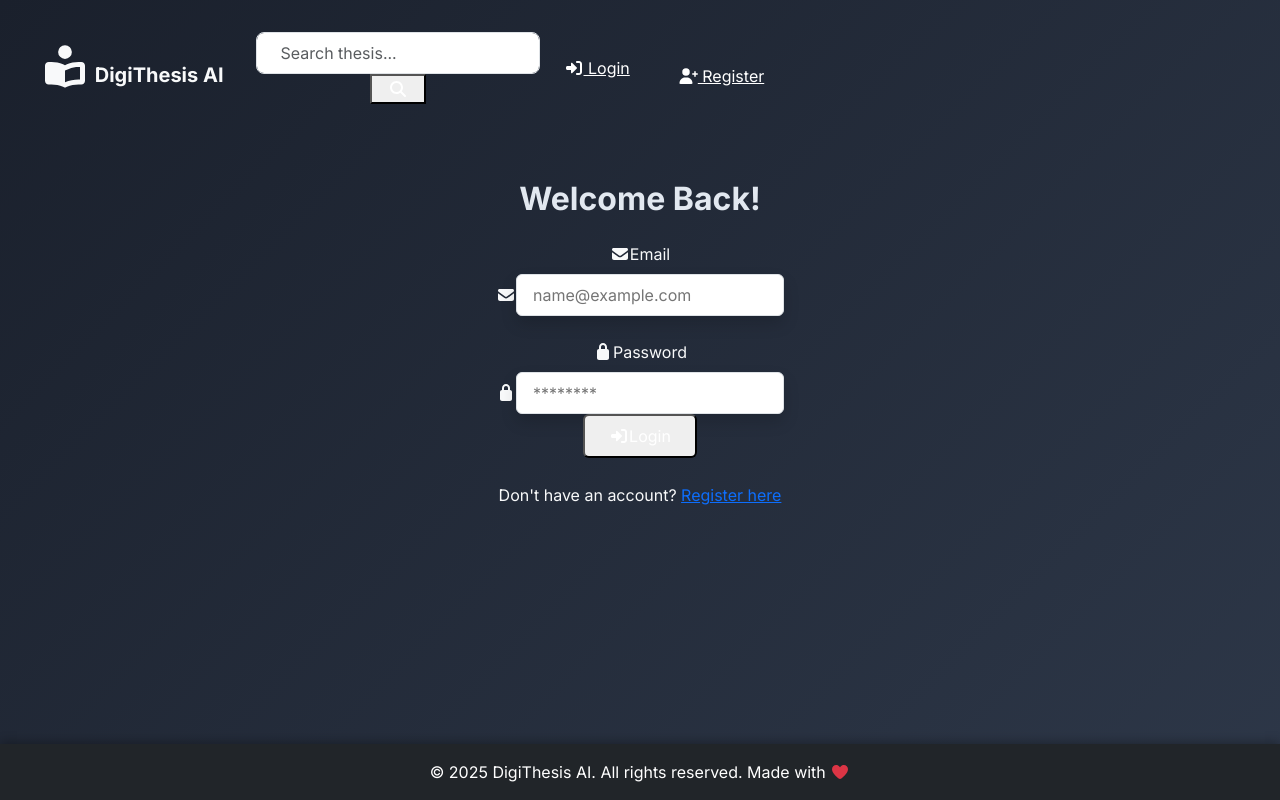
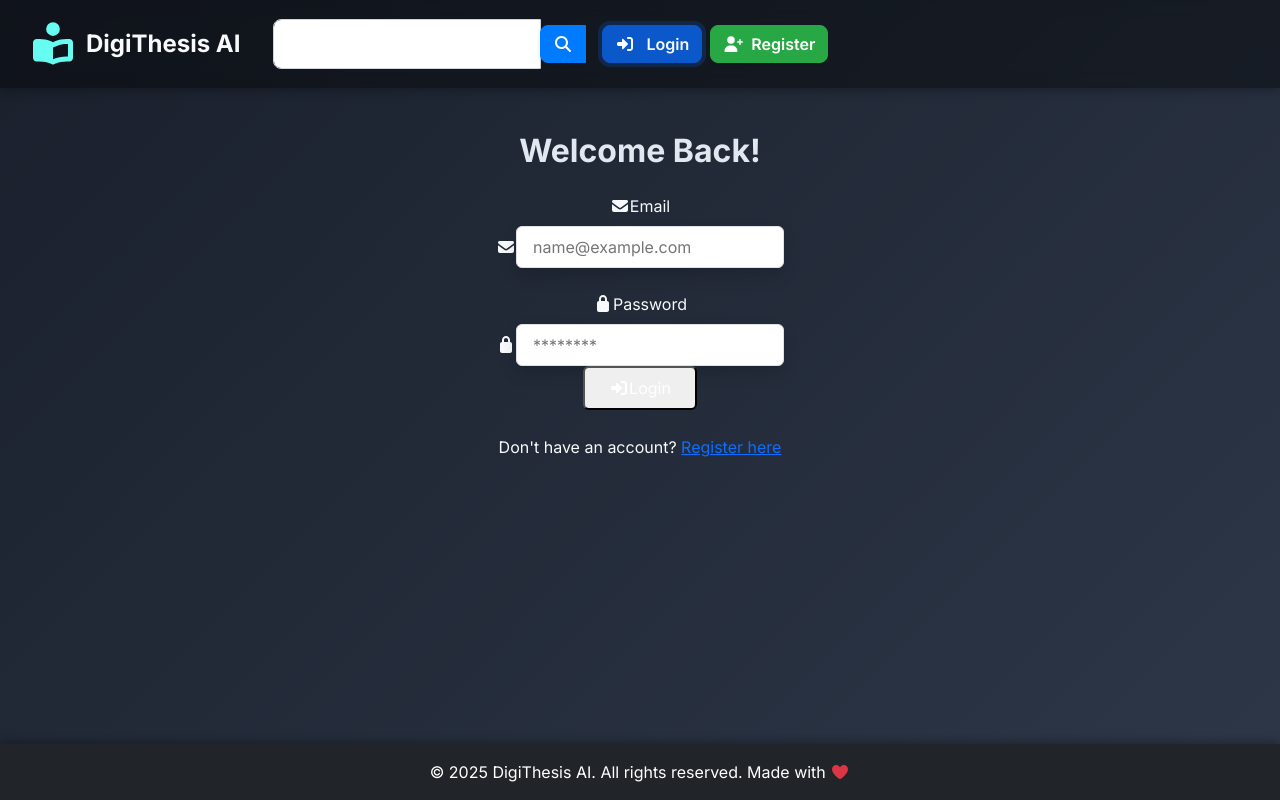
Before and after one commit to Shuvo1998/digi-thesis-ai-project, a React (Create React App) app in the folder frontend/: page /login in a window 1280 px wide. Built offline with nearby package versions, Linux system fonts and the light colour scheme.

Commit message:
revert header

```diff
--- a/frontend/src/components/Layout/Header.js
+++ b/frontend/src/components/Layout/Header.js
@@ -5,23 +5,26 @@ import { UserContext } from '../../context/UserContext';
 import { FontAwesomeIcon } from '@fortawesome/react-fontawesome';
 import {
     faBookOpenReader, faUserPlus, faSignInAlt, faSignOutAlt, faUpload,
-    faTachometerAlt, faSearch, faClipboardList, faUserCircle, faTimesCircle
+    faTachometerAlt, faSearch, faClipboardList, faUserCircle, faTimesCircle // Added faTimesCircle
 } from '@fortawesome/free-solid-svg-icons';
 
 const Header = () => {
-    // CRITICAL FIX: Destructure logoutUser instead of logout
-    const { user, logoutUser } = useContext(UserContext);
+    const { user, logout } = useContext(UserContext);
     const navigate = useNavigate();
-    const location = useLocation();
+    const location = useLocation(); // Get current location to determine active link
     const [searchQuery, setSearchQuery] = useState('');
 
+    // Refs for detecting clicks outside the navbar collapse
     const navbarCollapseRef = useRef(null);
     const navbarTogglerRef = useRef(null);
 
+    // Effect to handle clicks outside the collapsed navbar
     useEffect(() => {
         const handleClickOutside = (event) => {
+            // Check if the navbar collapse is currently open (has the 'show' class)
             const isNavbarOpen = navbarCollapseRef.current && navbarCollapseRef.current.classList.contains('show');
 
+            // If the navbar is open AND the click is outside the navbar collapse AND outside the toggler button itself
             if (
                 isNavbarOpen &&
                 navbarCollapseRef.current &&
@@ -29,14 +32,18 @@ const Header = () => {
                 navbarTogglerRef.current &&
                 !navbarTogglerRef.current.contains(event.target)
             ) {
+                // Programmatically close the navbar collapse by simulating a click on the toggler.
+                // This leverages Bootstrap's built-in collapse behavior.
                 if (navbarTogglerRef.current) {
                     navbarTogglerRef.current.click();
                 }
             }
         };
 
+        // Add the event listener for clicks
         document.addEventListener('click', handleClickOutside);
 
+        // Clean up the event listener when the component unmounts
         return () => {
             document.removeEventListener('click', handleClickOutside);
         };
@@ -59,30 +66,30 @@ const Header = () => {
     };
 
     const handleLogout = () => {
-        // CRITICAL FIX: Call logoutUser from context
-        logoutUser();
+        logout();
         navigate('/login');
     };
 
+    // Helper function to determine if a link is active
     const isActive = (path) => {
         if (path === '/') {
-            return location.pathname === '/';
+            return location.pathname === '/'; // Exact match for the home path
         }
+        // For other paths, check if the current path starts with the link's path
         return location.pathname.startsWith(path);
     };
 
     return (
-        // Changed navbar background to a dark shade, added padding
-        <nav className="navbar navbar-expand-lg navbar-dark bg-gray-800 py-4 sticky-top shadow-md">
-            <div className="container-fluid max-w-7xl mx-auto px-4 sm:px-6 lg:px-8"> {/* Added max-width and padding */}
-                <Link className={`navbar-brand flex items-center ${isActive('/') ? 'text-blue-400' : 'text-gray-100'}`} to="/"> {/* Adjusted text colors */}
-                    <FontAwesomeIcon icon={faBookOpenReader} size="2x" className="mr-2 text-blue-400" /> {/* Adjusted icon color */}
-                    <span className="font-bold text-2xl sm:text-3xl">DigiThesis AI</span> {/* Adjusted font size */}
+        <nav className="navbar navbar-expand-lg navbar-dark bg-transparent py-3 sticky-top">
+            <div className="container-fluid">
+                <Link className={`navbar-brand d-flex align-items-center ${isActive('/') ? 'active' : ''}`} to="/">
+                    <FontAwesomeIcon icon={faBookOpenReader} size="2x" className="me-2 brand-icon" />
+                    <span className="fw-bold fs-4">DigiThesis AI</span>
                 </Link>
 
                 <button
                     ref={navbarTogglerRef}
-                    className="navbar-toggler focus:outline-none focus:ring-2 focus:ring-blue-500" // Tailwind focus ring
+                    className="navbar-toggler"
                     type="button"
                     data-bs-toggle="collapse"
                     data-bs-target="#navbarNav"
@@ -95,77 +102,77 @@ const Header = () => {
 
                 <div
                     ref={navbarCollapseRef}
-                    className="collapse navbar-collapse lg:justify-end" // Adjusted alignment for larger screens
+                    className="collapse navbar-collapse ms-auto"
                     id="navbarNav"
                 >
-                    <form className="flex my-2 lg:my-0 lg:mr-3 w-full lg:w-auto" role="search" onSubmit={handleSearchSubmit}> {/* Flexbox for search */}
-                        <div className="relative flex-grow"> {/* Relative for absolute positioning of clear button */}
+                    <form className="d-flex my-2 my-lg-0 me-lg-3" role="search" onSubmit={handleSearchSubmit}>
+                        <div className="input-group search-input-group"> {/* Added search-input-group class */}
                             <input
-                                className="form-control px-4 py-2 rounded-md border border-gray-600 bg-gray-700 text-gray-100 focus:outline-none focus:ring-2 focus:ring-blue-500 w-full" // Dark theme input
+                                className="form-control navbar-search-input"
                                 type="search"
                                 placeholder="Search thesis..."
                                 aria-label="Search"
                                 value={searchQuery}
                                 onChange={handleSearchChange}
                             />
-                            {searchQuery && (
+                            {searchQuery && ( // Conditionally render clear button
                                 <button
                                     type="button"
-                                    className="absolute right-12 top-1/2 transform -translate-y-1/2 text-gray-400 hover:text-gray-200 focus:outline-none" // Positioning and dark theme colors
+                                    className="btn clear-search-btn"
                                     onClick={handleClearSearch}
                                     aria-label="Clear search"
                                 >
                                     <FontAwesomeIcon icon={faTimesCircle} />
                                 </button>
                             )}
-                            <button className="absolute right-0 top-0 h-full px-3 bg-blue-600 text-white rounded-r-md hover:bg-blue-700 transition duration-200 flex items-center justify-center" type="submit"> {/* Positioning and dark theme colors */}
+                            <button className="btn btn-outline-light input-group-text" type="submit">
                                 <FontAwesomeIcon icon={faSearch} />
                             </button>
                         </div>
                     </form>
 
-                    <ul className="navbar-nav flex flex-col lg:flex-row lg:items-center lg:space-x-4 mt-2 lg:mt-0"> {/* Flexbox for nav items */}
+                    <ul className="navbar-nav mb-2 mb-lg-0 align-items-lg-center">
                         {user ? (
                             <>
                                 <li className="nav-item">
-                                    <Link className={`nav-link px-3 py-2 rounded-md text-gray-200 hover:bg-gray-700 transition duration-200 ${isActive('/dashboard') ? 'bg-gray-700 text-white' : ''}`} to="/dashboard"> {/* Dark theme nav link */}
-                                        <FontAwesomeIcon icon={faTachometerAlt} className="mr-2" /> Dashboard
+                                    <Link className={`nav-link text-white ${isActive('/dashboard') ? 'active' : ''}`} to="/dashboard">
+                                        <FontAwesomeIcon icon={faTachometerAlt} className="me-1" /> Dashboard
                                     </Link>
                                 </li>
                                 <li className="nav-item">
-                                    <Link className={`nav-link px-3 py-2 rounded-md text-gray-200 hover:bg-gray-700 transition duration-200 ${isActive('/upload-thesis') ? 'bg-gray-700 text-white' : ''}`} to="/upload-thesis"> {/* Dark theme nav link */}
-                                        <FontAwesomeIcon icon={faUpload} className="mr-2" /> Upload Thesis
+                                    <Link className={`nav-link text-white ${isActive('/upload-thesis') ? 'active' : ''}`} to="/upload-thesis">
+                                        <FontAwesomeIcon icon={faUpload} className="me-1" /> Upload Thesis
                                     </Link>
                                 </li>
                                 {(user.role === 'admin' || user.role === 'supervisor') && (
                                     <li className="nav-item">
-                                        <Link className={`nav-link px-3 py-2 rounded-md text-gray-200 hover:bg-gray-700 transition duration-200 ${isActive('/admin-dashboard') ? 'bg-gray-700 text-white' : ''}`} to="/admin-dashboard"> {/* Dark theme nav link */}
-                                            <FontAwesomeIcon icon={faClipboardList} className="mr-2" /> Admin Dashboard
+                                        <Link className={`nav-link text-white ${isActive('/admin-dashboard') ? 'active' : ''}`} to="/admin-dashboard">
+                                            <FontAwesomeIcon icon={faClipboardList} className="me-1" /> Admin Dashboard
                                         </Link>
                                     </li>
                                 )}
-                                <li className="nav-item flex items-center px-3 py-2 text-gray-200"> {/* Dark theme text */}
-                                    <FontAwesomeIcon icon={faUserCircle} className="mr-2 text-blue-400" /> {/* Adjusted icon color */}
-                                    <span className="font-semibold">
+                                <li className="nav-item d-flex align-items-center me-lg-2">
+                                    <FontAwesomeIcon icon={faUserCircle} className="me-1 text-white" />
+                                    <span className="navbar-text text-white">
                                         {user.username || user.email}
                                     </span>
                                 </li>
-                                <li className="nav-item">
-                                    <button className="px-4 py-2 bg-red-600 text-white rounded-md hover:bg-red-700 transition duration-200 w-full lg:w-auto" onClick={handleLogout}> {/* Dark theme logout button */}
-                                        <FontAwesomeIcon icon={faSignOutAlt} className="mr-2" /> Logout
+                                <li className="nav-item ms-lg-1">
+                                    <button className="btn btn-outline-light" onClick={handleLogout}>
+                                        <FontAwesomeIcon icon={faSignOutAlt} className="me-2" /> Logout
                                     </button>
                                 </li>
                             </>
                         ) : (
                             <>
                                 <li className="nav-item">
-                                    <Link className={`px-4 py-2 bg-blue-600 text-white rounded-md hover:bg-blue-700 transition duration-200 ${isActive('/login') ? 'bg-blue-700' : ''}`} to="/login"> {/* Dark theme button link */}
-                                        <FontAwesomeIcon icon={faSignInAlt} className="mr-2" /> Login
+                                    <Link className={`btn btn-outline-light ${isActive('/login') ? 'active-btn' : ''}`} to="/login">
+                                        <FontAwesomeIcon icon={faSignInAlt} className="me-2" /> Login
                                     </Link>
                                 </li>
-                                <li className="nav-item lg:ml-2 mt-2 lg:mt-0"> {/* Added margin for spacing */}
-                                    <Link className={`px-4 py-2 bg-green-600 text-white rounded-md hover:bg-green-700 transition duration-200 ${isActive('/register') ? 'bg-green-700' : ''}`} to="/register"> {/* Dark theme button link */}
-                                        <FontAwesomeIcon icon={faUserPlus} className="mr-2" /> Register
+                                <li className="nav-item ms-lg-2">
+                                    <Link className={`btn btn-success ${isActive('/register') ? 'active-btn' : ''}`} to="/register">
+                                        <FontAwesomeIcon icon={faUserPlus} className="me-1" /> Register
                                     </Link>
                                 </li>
                             </>
```
